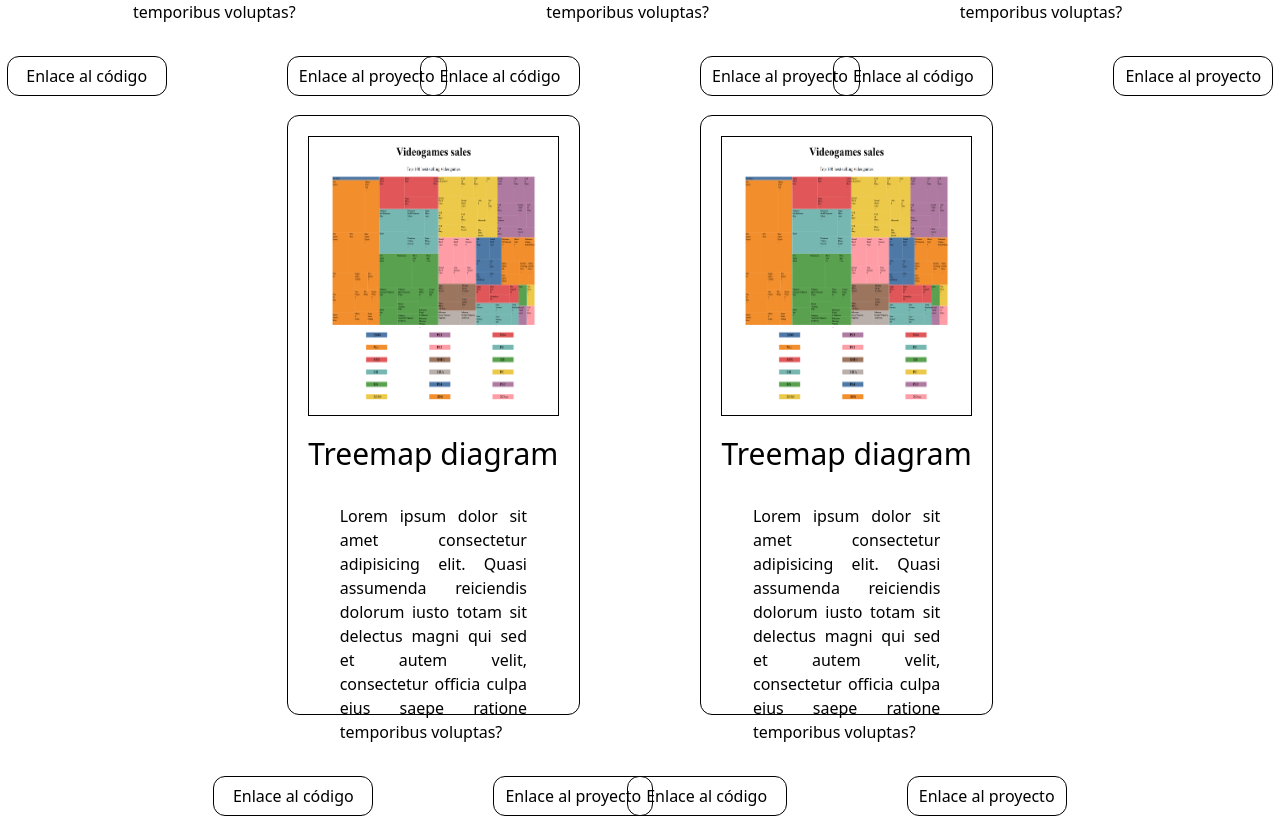
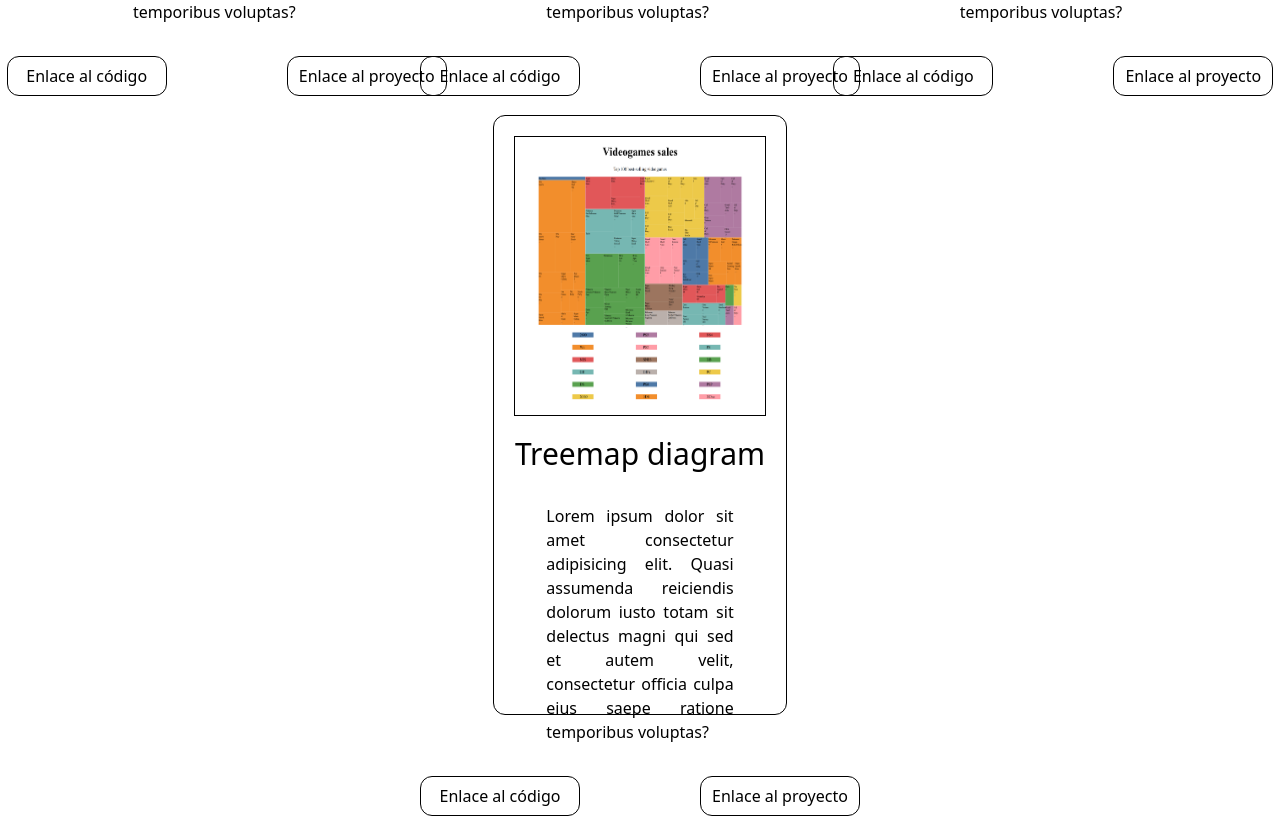
Before and after one commit to Dev-id-A/personal-portfolio, a React (Vite) app: page /projects in a window 1280 px wide. Shown: the part 2573-3389 px from the top of the page. Built offline with nearby package versions, Linux system fonts and the light colour scheme.

Commit message:
Project page finished

```diff
--- a/pages/Projects.jsx
+++ b/pages/Projects.jsx
@@ -1,9 +1,11 @@
-import { use, useState } from "react";
+import { useState } from "react";
 import Project from "../src/assets/Project/Project";
 import { ProjectData } from "../src/assets/Project/ProjectData";
 
 function Projects({fadeLan, changeLan }) {
-  const [certifications, setCertifications] = useState(false)
+  const [certifications, setCertifications] = useState(false);
+  const [displayProjects, setDisplayProjects] = useState("all");
+  const filteredProjects = ProjectData.filter(project => displayProjects === "all" || project.type === displayProjects);
 
   return (
     <main id="projects-main" className={`px-20 transition-opacity duration-300 ${fadeLan ? "opacity-0":"opacity-100"}`}>
@@ -11,7 +13,8 @@ function Projects({fadeLan, changeLan }) {
 
         <section id="project-btn-section" className="flex flex-cols justify-center mt-30 gap-20 text-center text-3xl">
 
-          <button id="all" className="border hover:cursor-pointer rounded-2xl p-3">{changeLan == "es" ? "Todos los proyectos":"All projects"}</button>
+          <button id="all" className="border hover:cursor-pointer rounded-2xl p-3" onClick={()=> setDisplayProjects("all")}>
+            {changeLan == "es" ? "Todos los proyectos":"All projects"}</button>
           <button id="certifications" className="border hover:cursor-pointer rounded-2xl p-3" onClick={()=>setCertifications(!certifications)}>
             {changeLan == "es" ? "Certificados":"Certifications"}</button>
 
@@ -20,17 +23,19 @@ function Projects({fadeLan, changeLan }) {
 
           <div className={`flex flex-cols text-2xl justify-center mt-10 gap-5
           transition transition-opacity duration-500 ${certifications == true ? "opacity-100": "opacity-0"}`}>
-            <button className="border hover:cursor-pointer rounded-2xl p-3">Front-end</button>
-            <button className="border hover:cursor-pointer rounded-2xl p-3">Data visualization</button>
+            <button className="border hover:cursor-pointer rounded-2xl p-3" onClick={()=> setDisplayProjects("Front end")}>
+              Front-end</button>
+            <button className="border hover:cursor-pointer rounded-2xl p-3" onClick={()=> setDisplayProjects("Data visualization")}>
+              Data visualization</button>
           </div>
 
         <section className="grid grid-cols-6 gap-30 place-items-center mt-20 pb-20">
-           {ProjectData.map((project, i)=>
-              <Project key={i} projectName={project.alt} src={project.src}
+           {filteredProjects.map((project, i)=>
+                <Project key={i} projectName={project.alt} src={project.src}
               githubLink={project.githubLink} pagesLink={project.pagesLink}
               changeLan={changeLan} divClass={
-                i === ProjectData.length-2 && ProjectData.length % 3 == 2 ? "col-start-2":
-                i === ProjectData.length - 1 && ProjectData.length % 3 == 1 ? "col-start-3":"" }/>
+                i === filteredProjects.length - 2 && filteredProjects.length % 3 == 2 ? "col-start-2":
+                i === filteredProjects.length - 1 && filteredProjects.length % 3 == 1 ? "col-start-3":"" }/>
            )}
         </section>
 
--- a/src/assets/Project/ProjectData.jsx
+++ b/src/assets/Project/ProjectData.jsx
@@ -1,6 +1,6 @@
 export const ProjectData = [
     {src: "src/assets/Project/ProjectsImg/random-quote-machine.png", alt: "Random quote machine", descriptionES: "", descriptionEN:"", type:"Front end", githubLink: "https://github.com/Dev-id-A/random-quote-machine", pagesLink:"https://dev-id-a.github.io/random-quote-machine/",},
-    {src: "src/assets/Project/ProjectsImg/markdown-previewer.png", alt: "Markdown previewer", descriptionES: "", descriptionEN:"", type:"", githubLink: "https://github.com/Dev-id-A/markdown-previewer", pagesLink:"https://dev-id-a.github.io/markdown-previewer/",},
+    {src: "src/assets/Project/ProjectsImg/markdown-previewer.png", alt: "Markdown previewer", descriptionES: "", descriptionEN:"", type:"Front end", githubLink: "https://github.com/Dev-id-A/markdown-previewer", pagesLink:"https://dev-id-a.github.io/markdown-previewer/",},
     {src: "src/assets/Project/ProjectsImg/drum-machine.png", alt: "Drum machine", descriptionES: "", descriptionEN:"", type:"Front end", githubLink: "https://github.com/Dev-id-A/drum-machine", pagesLink:"https://dev-id-a.github.io/drum-machine/",},
     {src: "src/assets/Project/ProjectsImg/calculator.png", alt: "Calculator", descriptionES: "", descriptionEN:"", type:"Front end", githubLink: "https://github.com/Dev-id-A/calculator", pagesLink:"https://dev-id-a.github.io/calculator/",},
     {src: "src/assets/Project/ProjectsImg/25-5-clock.png", alt: "Random quote machine", descriptionES: "", descriptionEN:"", type:"Front end", githubLink: "https://github.com/Dev-id-A/25-5-clock", pagesLink:"https://dev-id-a.github.io/25-5-clock/",},
@@ -8,6 +8,5 @@ export const ProjectData = [
     {src: "src/assets/Project/ProjectsImg/scatterplot-graph.png", alt: "Scatterplot graph", descriptionES: "", descriptionEN:"", type:"Data visualization", githubLink: "https://github.com/Dev-id-A/scatterplot-graph", pagesLink:"https://dev-id-a.github.io/scatterplot-graph/",},
     {src: "src/assets/Project/ProjectsImg/heat-map.png", alt: "Heat map", descriptionES: "", descriptionEN:"", type:"Data visualization", githubLink: "https://github.com/Dev-id-A/heat-map", pagesLink:"https://dev-id-a.github.io/heat-map/",},
     {src: "src/assets/Project/ProjectsImg/choropleth-map.png", alt: "Choropleth map", descriptionES: "", descriptionEN:"", type:"Data visualization", githubLink: "https://github.com/Dev-id-A/choropleth-map", pagesLink:"https://dev-id-a.github.io/choropleth-map/",},
-    {src: "src/assets/Project/ProjectsImg/treemap-diagram.png", alt: "Treemap diagram", descriptionES: "", descriptionEN:"", type:"Data visualization", githubLink: "https://github.com/Dev-id-A/treemap-diagram", pagesLink:"https://dev-id-a.github.io/treemap-diagram/",},
     {src: "src/assets/Project/ProjectsImg/treemap-diagram.png", alt: "Treemap diagram", descriptionES: "", descriptionEN:"", type:"Data visualization", githubLink: "https://github.com/Dev-id-A/treemap-diagram", pagesLink:"https://dev-id-a.github.io/treemap-diagram/",}
 ];
```
